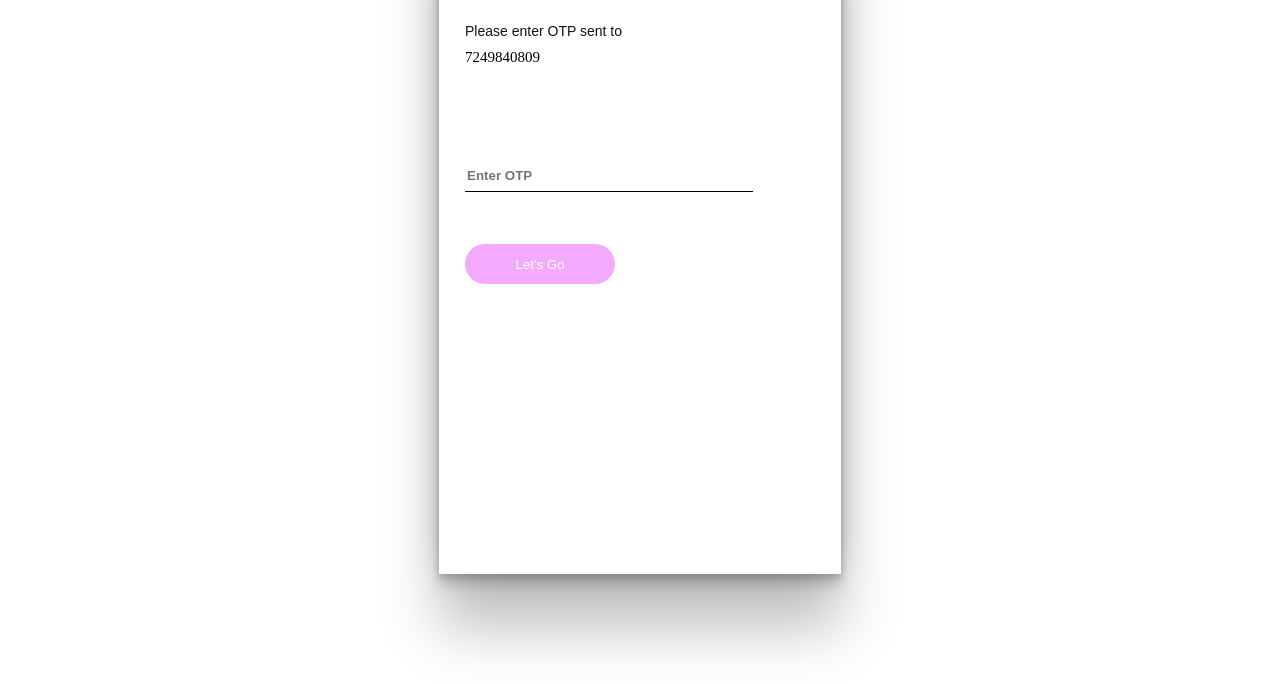
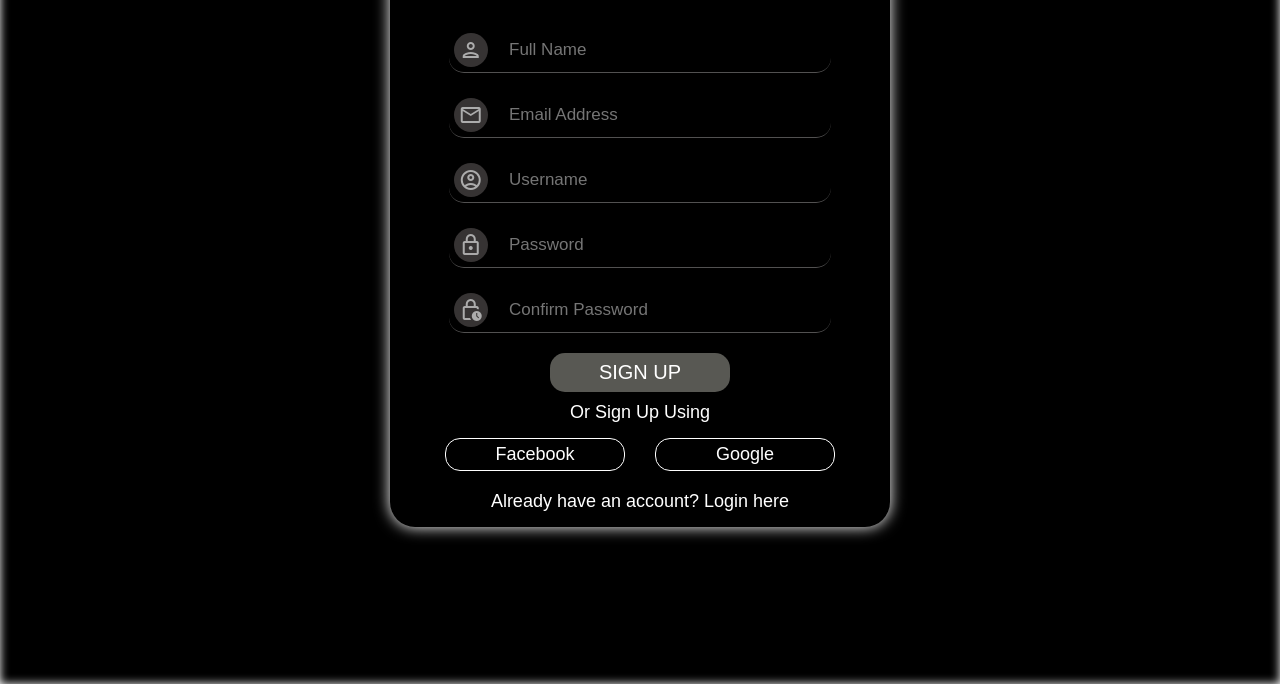
Before and after one commit to sachinbadiger8461/home, a plain HTML site: page otp_new.html in a window 1280 px wide. Shown: the part 116-800 px from the top of the page. Drawn offline with Linux system fonts and the light colour scheme.

Commit message:
Update otp_new.html

```diff
--- a/otp_new.html
+++ b/otp_new.html
@@ -1,140 +1,217 @@
 <!DOCTYPE html>
 <html lang="en">
 <head>
-    <meta charset="UTF-8" />
-    <meta http-equiv="X-UA-Compatible" content="IE=edge" />
-    <meta name="viewport" content="width=device-width, initial-scale=1.0" />
-    <link rel="stylesheet" href="otp_new.css" />
-    <title>Document</title>
+    <meta charset="UTF-8">
+    <meta http-equiv="X-UA-Compatible" content="IE=edge">
+    <meta name="viewport" content="width=device-width, initial-scale=1.0">
+    <link href="https://fonts.googleapis.com/icon?family=Material+Icons+Outlined" rel="stylesheet">
+    <title>Sign Up form</title>
     <style>
-        #sign-div{
-
-    margin: auto;
-
-    height: 620px;
-    width: 350px;
-    border: 1px solid transparent;
-    background-color: #ffffff;
-}
-#main-sign{
-    margin: auto;
-    height: 680px;
-    width: 400px;
-    border: 1px solid transparent;
-    background-color: #ffffff;
-    box-shadow: rgba(0, 0, 0, 0.25) 0px 54px 55px, rgba(0, 0, 0, 0.12) 0px -12px 30px, rgba(0, 0, 0, 0.12) 0px 4px 6px, rgba(0, 0, 0, 0.17) 0px 12px 13px, rgba(0, 0, 0, 0.09) 0px -3px 5px;
+        body {
+            padding: 0;
+            margin: 0;
+            font-family: Arial, Helvetica, sans-serif;
+            color: white;
         }
 
-#verify{
-    margin-top: 40px;
-    font-size: 27px;
-    color: rgb(8, 8, 8);
-    font-family: sans-serif;
-}
-#join{
-    margin-top: 32px;
-    font-size: 14px;
-    color: rgb(19, 18, 18);
-    line-height: 5px;
-    font-family: sans-serif;
-}
-#main-logo-div{
-    height: 130px;
-    width: 100%;
-}
-#main-email{
-    width: 290px;
-    height: 85px;
-    font-family: sans-serif;
-}
-#continue-btn{
-    border: transparent;
-    height: 40px;
-    width: 150px;
-    color: white;
-    background-color:#f4aaff;
-    cursor: pointer;
-    border-radius:20px;
+        .background {
+            background: url("/api/placeholder/1920")
+            hsl(0, 0%, 0%);
+            background-repeat: no-repeat;
+            background-size: cover;
+            background-blend-mode: darken;
+            position: absolute;
+            top: 0;
+            bottom: 0;
+            left: 0;
+            right: 0;
+            z-index: -1;
+            filter: blur(5px);
+            min-height: 800px;
         }
 
-#button-div{
+        .container {
             display: flex;
-    width: 100%;
+            flex-direction: column;
+            align-items: center;
+            text-align: center;
+            width: 500px;
+            margin: 5vh auto;
+            background: transparent;
+            box-shadow: 0 0 15px rgb(255, 255, 255);
+            border-radius: 25px;
+        }
+
+        h2 {
+            font-size: 30px;
+        }
+
+        form {
+            padding: 10px;
+            display: flex;
+            flex-direction: column;
+            width: 85%;
+        }
+
+        .form-item {
+            display: flex;
+            width: 90%;
+            background: transparent;
+            margin: 10px auto;
+            border-radius: 15px;
+            align-items: center;
+            border-bottom: 1px solid rgb(82, 81, 81);
+        }
+
+        .form-item:hover {
+            border: 1px solid rgb(82, 81, 81);
+        }
+
+        input {
+            background: transparent;
+            width: 80%;
             height: 30px;
-    border: 1px solid transparent;
+            outline: none;
+            border: none;
+            margin: auto;
+            color: white;
+            font-size: 17px;
         }
-#button-div > a{
-    text-decoration: none;
+
+        span {
+            user-select: none;
+            margin: 5px;
+            color: rgb(172, 172, 172);
+            background: rgba(85, 81, 81, 0.637);
+            padding: 5px;
+            border-radius: 18px;
         }
-#sign-button{
-    margin-left: 295px;
-    background-color: transparent;
-    font-size: 34px;
+
+        button[type="submit"] {
+            width: 180px;
+            font-size: 20px;
+            margin: 10px auto;
+            padding: 8px;
+            background: rgba(122, 123, 116, 0.72);
             border: none;
+            color: white;
             cursor: pointer;
+            border-radius: 15px;
         }
-#search{
-    width: 98%;
-    font-weight: bold;
-    border: transparent;
-    height: 30px;
-    border-bottom: 1px solid black;
+
+        button[type="submit"]:hover {
+            background: rgba(222, 236, 34, 0.678);
         }
-#otp{
 
-    font-size: 15px;
+        p:first-of-type {
+            margin: 0;
         }
-#back-btn{
-    color: black;
-    font-size: 17px;
+
+        .options {
+            display: flex;
+            margin: 10px auto;
+            justify-content: center;
+            flex-wrap: wrap;
+        }
+
+        button {
+            font-size: 18px;
+            padding: 5px 16px;
+            margin: 5px 15px;
+            width: 180px;
+            background: transparent;
+            color: white;
+            cursor: pointer;
+            transition: all 0.7s ease;
+            border: 1px solid white;
+            border-radius: 15px;
+        }
+
+        .fb:hover {
+            background: rgba(55, 53, 207, 0.637);
+            border: none;
+            box-shadow: 0 0 2px rgba(55, 53, 207, 0.637);
+        }
+
+        .gl:hover {
+            background: rgba(207, 53, 53, 0.671);
+            border: none;
+            box-shadow: 0 0 2px rgba(207, 53, 53, 0.671);
+        }
+
+        p {
+            font-size: 18px;
+            margin: 5px;
+        }
+
+        a {
+            color: white;
             text-decoration: none;
         }
 
+        a:hover {
+            color: grey;
+        }
+
+        @media screen and (max-width: 550px) {
+            .container {
+                width: 90%;
+            }
+        }
     </style>
 </head>
 <body>
-    <div id="main-sign">
-      <div id="sign-div">
-        <div id="button-div">
-          <a href="login.html"><p id="back-btn">Back</p></a>
-          <button id="sign-button">&times;</button>
+    <div class="background"></div>
+
+    <div class="container">
+        <h2>Sign Up</h2>
+        <form action="">
+            <div class="form-item">
+                <span class="material-icons-outlined">
+                    person
+                </span>
+                <input type="text" name="fullname" id="fullname" placeholder="Full Name" required>
             </div>
 
-        <div>
-          <div>
-            <h1 id="verify">Number Verification</h1>
+            <div class="form-item">
+                <span class="material-icons-outlined">
+                    email
+                </span>
+                <input type="email" name="email" id="email" placeholder="Email Address" required>
             </div>
-          <div id="main-logo-div">
-            <div>
-              <p id="join">Please enter OTP sent to</p>
-              <p id="otp">7249840809</p>
+
+            <div class="form-item">
+                <span class="material-icons-outlined">
+                    account_circle
+                </span>
+                <input type="text" name="username" id="username" placeholder="Username" required>
             </div>
+
+            <div class="form-item">
+                <span class="material-icons-outlined">
+                    lock
+                </span>
+                <input type="password" name="password" id="password" placeholder="Password" required>
             </div>
+
+            <div class="form-item">
+                <span class="material-icons-outlined">
+                    lock_clock
+                </span>
+                <input type="password" name="confirm_password" id="confirm_password" placeholder="Confirm Password" required>
             </div>
-        <div id="main-email">
-          <input id="search" type="text" placeholder="Enter OTP" />
+
+            <a href="Menuicon.html"></a><button type="submit">SIGN UP</button>
+
+            <p>Or Sign Up Using</p>
+
+            <div class="options">
+                <button class="fb">Facebook</button>
+                <button class="gl">Google</button>
             </div>
-        <div>
-          <button onclick="home()" id="continue-btn">Let's Go</button>
-        </div>
-      </div>
+
+            <p>Already have an account? <a href="index.html">Login here</a></p>
+        </form>
     </div>
 </body>
 </html>
-<script>
-  function home() {
-    window.location.href = "Menuicon.html";
-  }
-
-  let num = JSON.parse(localStorage.getItem("num_local"));
-
-  console.log(num);
-
-  num.forEach(function (el) {
-    console.log(el);
-    console.log(el.number);
-
-    let p_tag = document.getElementById("otp");
-    p_tag.innerText = el.number;
-  });
-</script>
```
Lines whose indentation alone changed are shown as unchanged.
